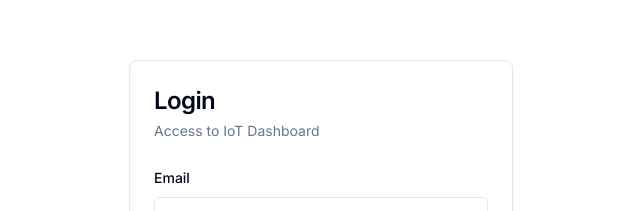
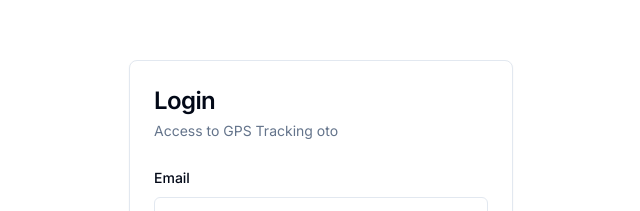
Before and after one commit to Skyblueeeeeeeeeee/gpsotoo, a Next.js app: page /login in a window 1280 px wide. Shown: the part 151-362 px from the top of the page, without its empty margins (319-959 px from the left). Built offline with nearby package versions, Linux system fonts and the light colour scheme; what thingsboard-api-client would draw is missing.

Commit message:
Update login-form.tsx

```diff
--- a/app/(auth)/login/(routes)/components/login-form.tsx
+++ b/app/(auth)/login/(routes)/components/login-form.tsx
@@ -65,7 +65,7 @@ const LoginForm = () => {
     <Card className="w-[24em]">
       <CardHeader className="space-y-1">
         <CardTitle className="text-2xl">Login</CardTitle>
-        <CardDescription>Access to IoT Dashboard</CardDescription>
+        <CardDescription>Access to GPS Tracking oto</CardDescription>
       </CardHeader>
       <CardContent>
         <Form {...form}>
```
